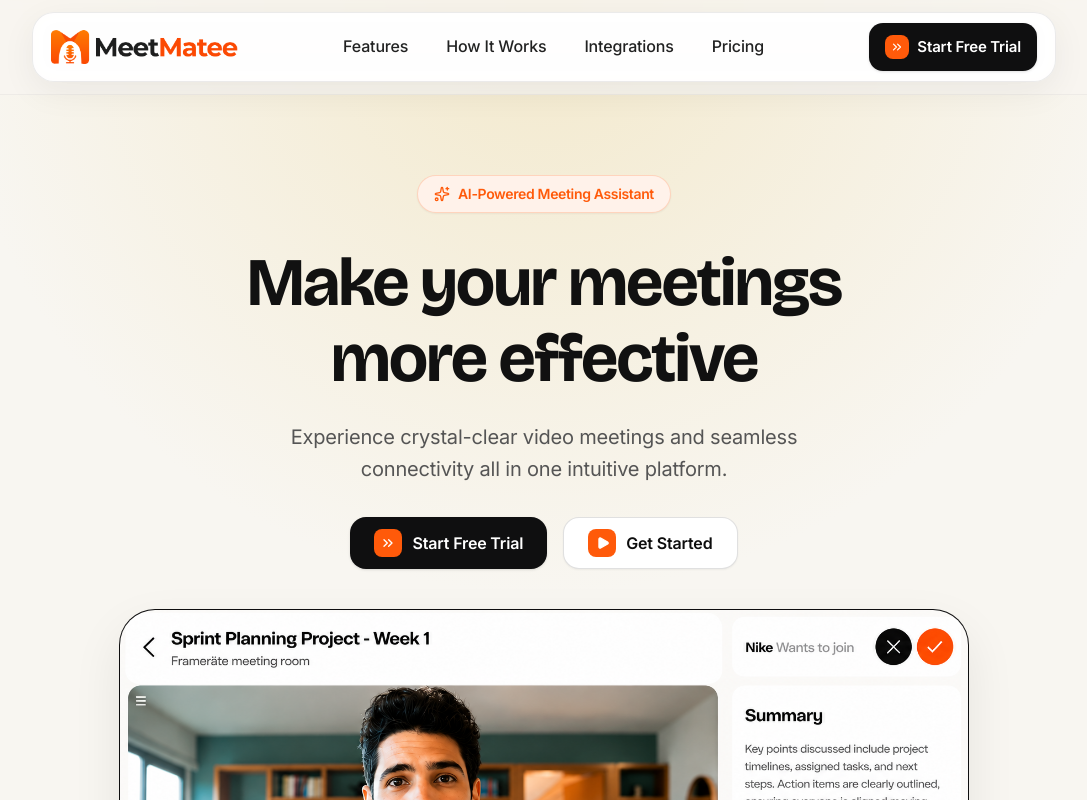
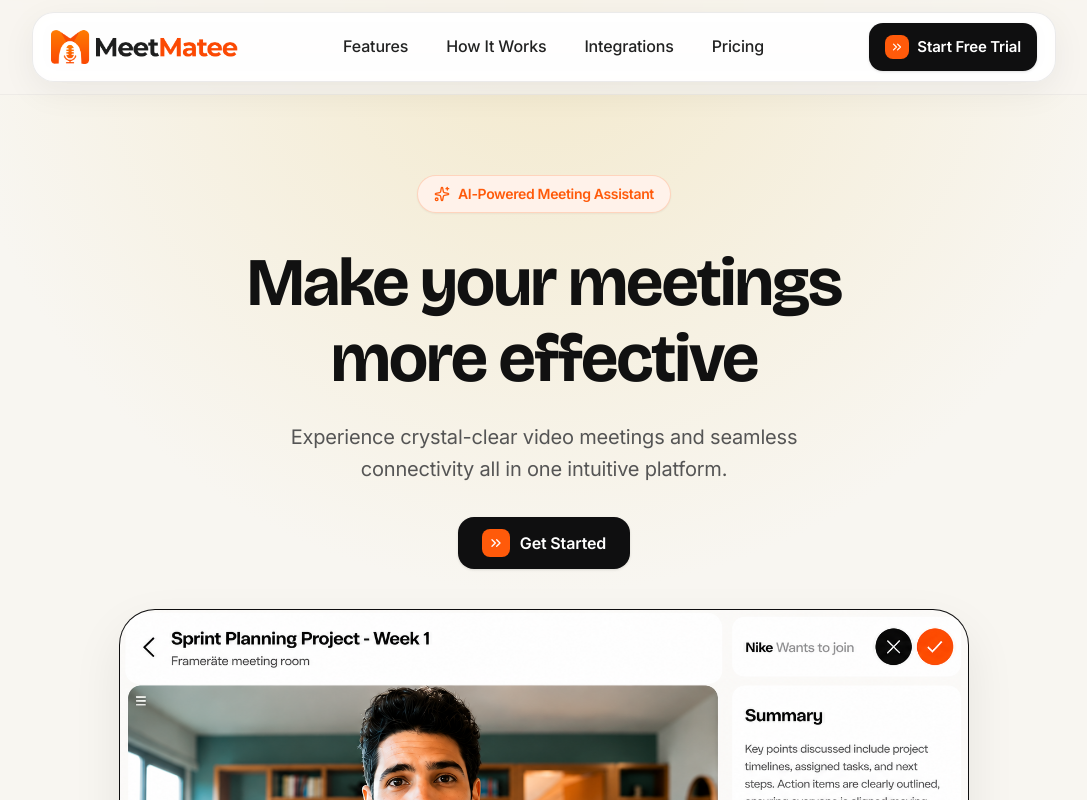
Before and after one commit to Jenil6767/MeetMatee-ai, a Next.js app: page / in a window 1280 px wide. Shown: the top 800 px of the page, without its empty margins (96-1183 px from the left). Built offline with nearby package versions, Linux system fonts and the light colour scheme; no server answers.

Commit message:
feat: add HeroSection component to landing page

```diff
--- a/app/components/landing/HeroSection.tsx
+++ b/app/components/landing/HeroSection.tsx
@@ -81,11 +81,12 @@ export default function HeroSection() {
               <div className="w-7 h-7 rounded-[8px] bg-[#FF5A0A] flex items-center justify-center mr-2.5 text-white shrink-0 group-hover:scale-105 transition-transform">
                 <ChevronsRight className="w-4 h-4" />
               </div>
-              <span>Start Free Trial</span>
+              <span>Get Started</span>
             </Link>
           )}
 
-          <button
+          {/* Video / Watch Demo button - commented out as of now, not removed */}
+          {/* <button
             onClick={handleWatchDemo}
             type="button"
             className="w-full sm:w-auto inline-flex items-center justify-center bg-white hover:bg-[#fafafa] text-[#0D0D0D] font-semibold text-[15px] sm:text-[16px] h-[52px] px-6 rounded-[16px] border border-black/[0.12] shadow-xs hover:-translate-y-[3px] transition-all duration-300 group cursor-pointer"
@@ -93,8 +94,8 @@ export default function HeroSection() {
             <div className="w-7 h-7 rounded-[8px] bg-[#FF5A0A] flex items-center justify-center mr-2.5 text-white shrink-0 group-hover:scale-105 transition-transform">
               <Play className="w-3.5 h-3.5 fill-current ml-0.5" />
             </div>
-            <span>Get Started</span>
-          </button>
+            <span>Watch Demo</span>
+          </button> */}
         </motion.div>
 
 
```
